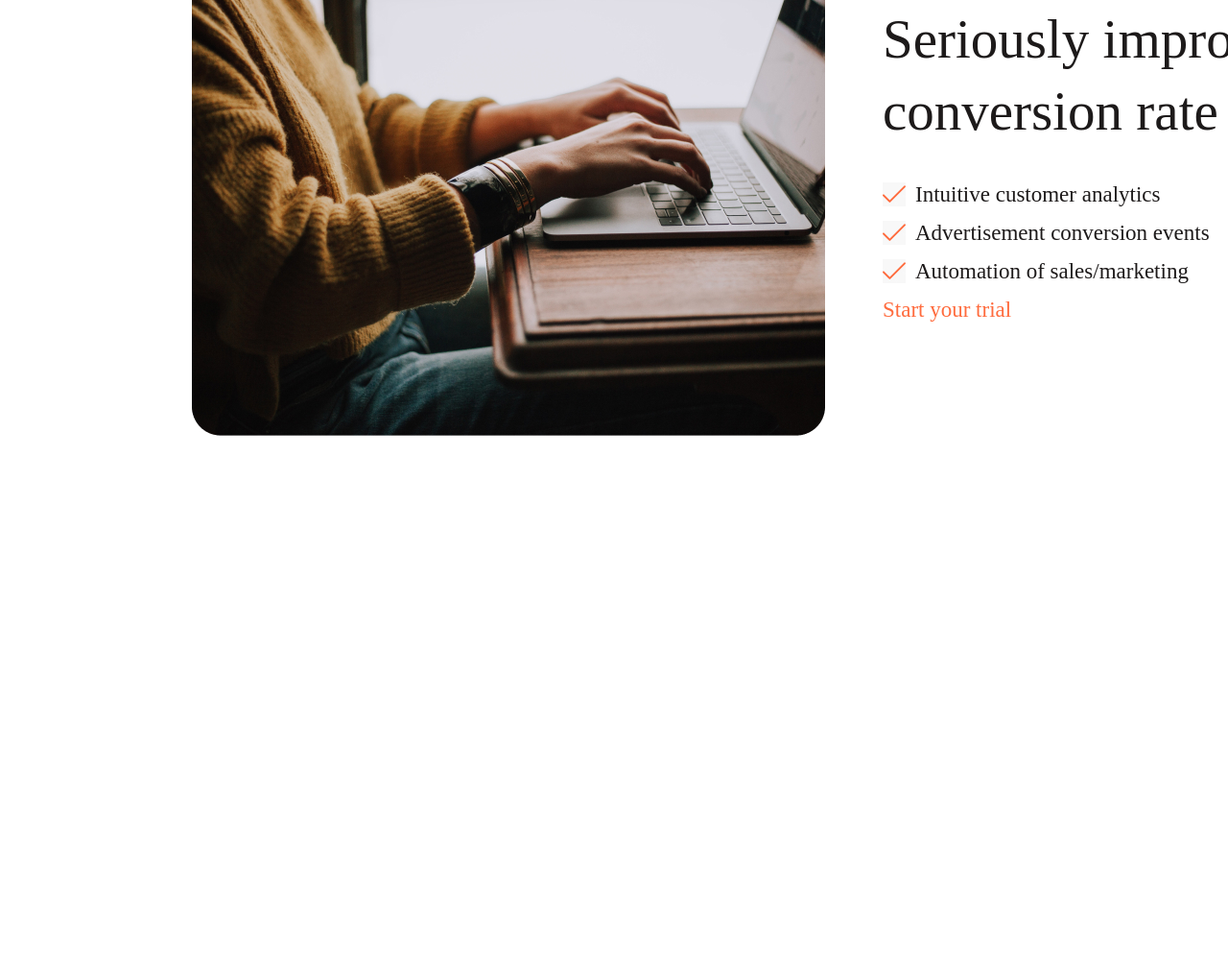
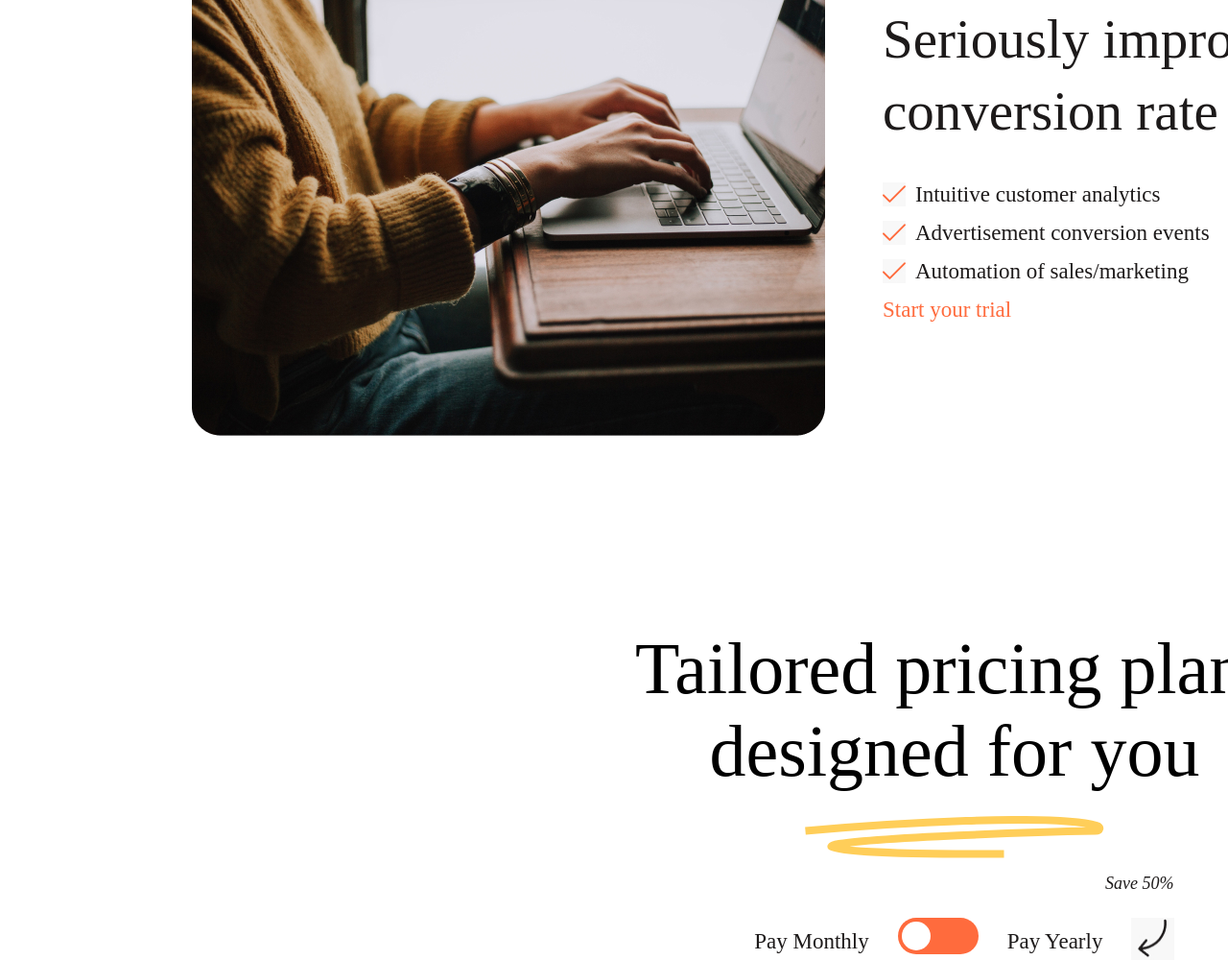
Before and after one commit to Ahad188/Figmma-to-html-2, a plain HTML site: page index.html in a window 1280 px wide. Shown: the part 5326-6326 px from the top of the page at 96% size. Before the commit the page ends 5979 px from the top, so only its background shows below. Drawn offline with Linux system fonts and the light colour scheme.

Commit message:
priching title

```diff
--- a/index.html
+++ b/index.html
@@ -127,6 +127,29 @@
 
      </div>
 </section>
+<section class="priching">
+     <div class="pricing-title">
+          Tailored pricing plans designed for you
+          <svg xmlns="http://www.w3.org/2000/svg" width="312" height="44" viewBox="0 0 312 44" fill="none">
+               <path d="M0.5 15.4848C88.2694 7.72283 257.934 -2.81974 304.183 10.0059C309.012 11.3451 307.754 15.5286 302.743 15.61C238.32 16.6565 23.7923 24.1055 27.5 31.9844C30.7 38.7844 148.833 39.8177 207.5 39.4844" stroke="#FFCE59" stroke-width="8"/>
+             </svg>
+     </div>
+      <!-- djkasdkha -->
+      <div class="frame">
+          <div class="text-wrapper">Save 50%</div>
+          <div class="frame-wrapper">
+            <div class="div">
+              <div class="div-2">
+                <div class="text-wrapper-2">Pay Monthly</div>
+                <div class="ellipse-wrapper"><div class="ellipse"></div></div>
+                <div class="text-wrapper-3">Pay Yearly</div>
+              </div>
+              <img class="svgexport" src="./img/icon/svgexport-171.jpg" />
+            </div>
+          </div>
+        </div>
+
+</section>
 
 
   </body>
--- a/style.css
+++ b/style.css
@@ -284,3 +284,106 @@ ul li{
      height: 500px;
      flex-shrink: 0;
  }
+ /* pricing  */
+ .pricing-title{
+     width: 817px;
+     color: #000;
+     text-align: center;
+     font-size: 76px;
+     font-weight: 500;
+     line-height: 86px;
+     margin: 0 auto;
+ }
+ .frame {
+     display: flex;
+     flex-direction: column;
+     align-items: flex-end;
+     gap: 25px;
+     position: relative;
+     margin-left: 50%;
+     width: 457px;
+     margin: 0 auto;
+   }
+
+   .frame .text-wrapper {
+     position: relative;
+     width: 124px;
+     margin-top: -1px;
+     font-weight: 300;
+     font-style: italic;
+     color: var(--primary-text-color);
+     font-size: 18px;
+     text-align: right;
+     letter-spacing: 0;
+   }
+
+    .frame .frame-wrapper {
+     flex-direction: column;
+     align-items: flex-end;
+     gap: 20px;
+     display: inline-flex;
+     position: relative;
+     flex: 0 0 auto;
+   }
+
+   .frame .div {
+     align-items: flex-start;
+     gap: 30px;
+     display: inline-flex;
+     position: relative;
+     flex: 0 0 auto;
+   }
+
+   .frame .div-2 {
+     align-items: flex-end;
+     gap: 30px;
+     display: inline-flex;
+     position: relative;
+     flex: 0 0 auto;
+   }
+
+   .frame .text-wrapper-2 {
+     color: var(--primary-text-color);
+     position: relative;
+     font-size: 23px;
+     width: fit-content;
+     margin-top: -1px;
+     text-align: center;
+     white-space: nowrap;
+   }
+
+   .frame .ellipse-wrapper {
+     align-items: flex-start;
+     gap: 10px;
+     padding: 4px 50px 4px 4px;
+     background-color: var(--1-brand-color-primary-color);
+     border-radius: 800px;
+     display: inline-flex;
+     position: relative;
+     flex: 0 0 auto;
+   }
+
+   .frame .ellipse {
+     position: relative;
+     width: 30px;
+     height: 30px;
+     background-color: #ffffff;
+     border-radius: 15px;
+   }
+
+   .frame .text-wrapper-3 {
+     color: var(--primary-text-color);
+     position: relative;
+     font-size: 23px;
+     width: fit-content;
+     margin-top: -1px;
+     text-align: center;
+     white-space: nowrap;
+   }
+
+   .frame .svgexport {
+     position: relative;
+     width: 44.11px;
+     height: 44.11px;
+
+   }
```
Also changed, not shown: img/icon/svgexport-171.jpg (added).
